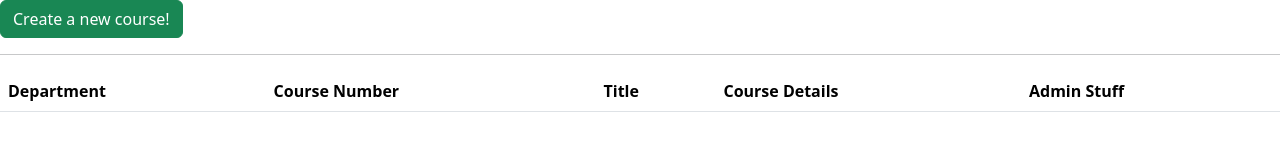
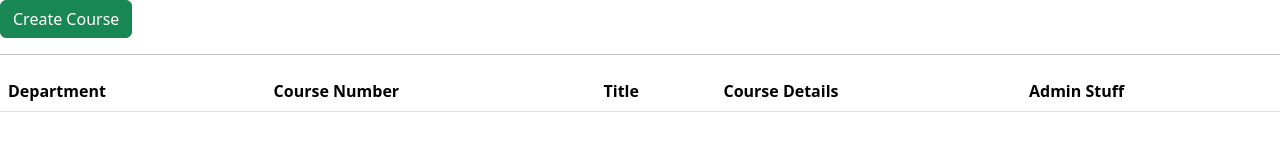
Before and after one commit to erics273/courses, a plain HTML site: page index.html in a window 1280 px wide. Drawn offline with nearby package versions, Linux system fonts and the light colour scheme; no server answers.

Commit message:
changing link text

```diff
--- a/index.html
+++ b/index.html
@@ -9,7 +9,7 @@
 </head>
 <body>
 
-    <a class="btn btn-success" href="./new_course.html">Create a new course!</a>
+    <a class="btn btn-success" href="./new_course.html">Create Course</a>
 
     <hr>
 
```
